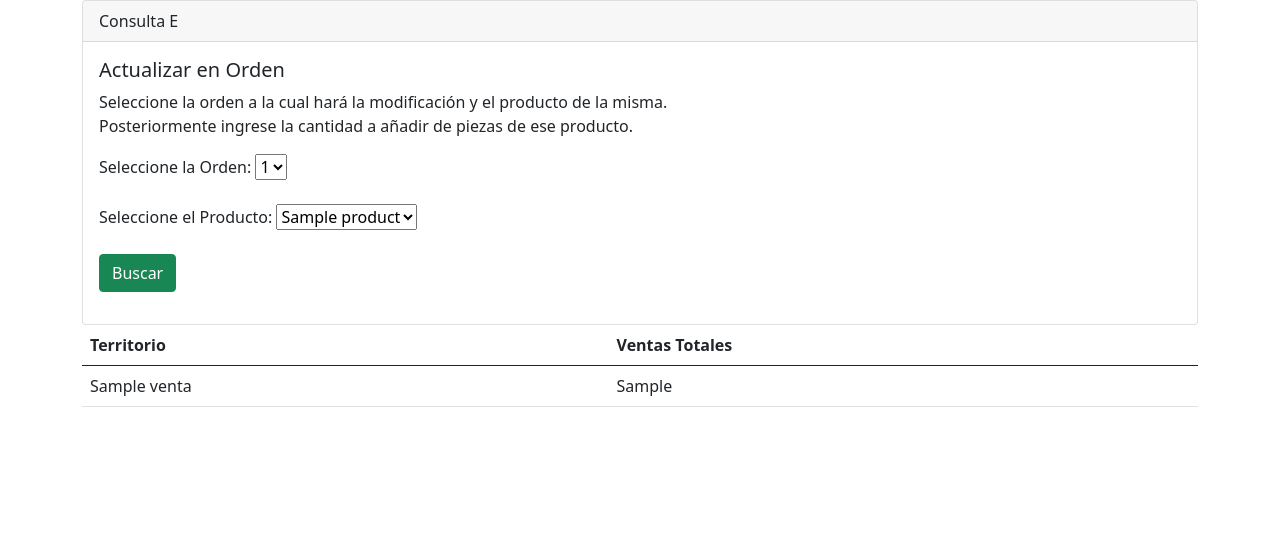
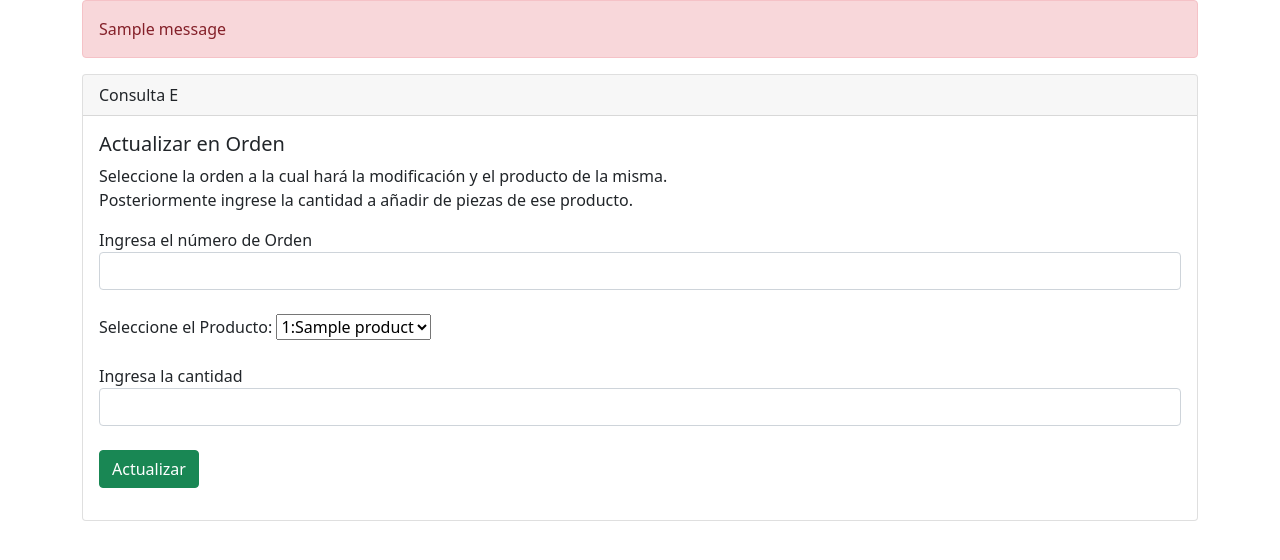
Before and after one commit to AdanNegrete/ConexionSQLPython, a Flask app: template templates/consulta_e.html in a window 1280 px wide. Shown: the part 56-616 px from the top of the page. Run offline with Flask 2, Linux system fonts and the light colour scheme; the template is opened without the code that fills it: most values are stand-ins (such as "Sample title", 1, 10 or a date in 2020); one stand-in notice (Sample message) is shown.

Commit message:
Updt : StoredProcedures and consulta_e files

```diff
--- a/Server.py
+++ b/Server.py
@@ -1,8 +1,9 @@
-from flask import Flask
+from flask import Flask, flash
 from routes.consultas import consultas
 
 Server = Flask(__name__)
 Server.register_blueprint(consultas)
+Server.secret_key="ScrtKy"
 
 if(__name__ == "__main__"):
     Server.run(debug=True)
--- a/routes/consultas.py
+++ b/routes/consultas.py
@@ -24,6 +24,19 @@ def complete_SelCat():
         categories.append({"id": row[0], "name": row[1]})
     conn.close()
     return categories
+
+def complete_SelProd():
+    global instancias
+    global inst
+    products = []
+    conn = connection(inst)
+    cursor = conn.cursor()
+    cursor.execute("EXEC dbo.usp_ProductList ?",instancias.get('production'))
+    print(cursor)
+    for row in cursor.fetchall():
+        products.append({"id": row[0], "name": row[1]})
+    conn.close()
+    return products
 
 @consultas.route("/") #For default route
 def Index():
@@ -93,4 +106,36 @@ def consulta_b():
 # Consulta E
 @consultas.route("/consulta_e")
 def consulta_e():
-    return "Consulta B"
+    products = complete_SelProd()
+    return render_template('consulta_e.html', products = products)
+
+@consultas.route("/conse", methods=['POST'])
+def conse():
+    global inst
+    global instancias
+    if request.method == 'POST':
+        products = complete_SelProd()
+        opt_ord=request.form['Orden']
+        opt_pro=request.form['Producto']
+        opt_can=request.form['Cantidad']
+        respuesta = []
+        if not(opt_can != '' and opt_ord != ''):
+            flash('Formulario incompleto')
+            return redirect(url_for('consultas.consulta_e'))
+        conn = connection(inst)
+        cursor = conn.cursor()
+        cursor.execute("EXEC dbo.usp_ConsEUpdtSales ?,?,?,?,?",opt_can,opt_ord,opt_pro,instancias.get('sales'),instancias.get('production'))
+        for row in cursor.fetchall():
+            respuesta.append({"res": row[0]})
+        conn.close()
+        if respuesta == 'Success':
+            flash('Valor Actualizado Correctamente.')
+            return redirect(url_for('consultas.consulta_e'))
+        elif respuesta == 'NoProducts':
+            flash('No hay Suficientes Productos en Existencia.')
+            return redirect(url_for('consultas.consulta_e'))
+        elif respuesta == 'NoOrder':
+            flash('El Producto No se Encuentra en la Orden.')
+            return redirect(url_for('consultas.consulta_e'))
+
+        return render_template('consulta_a.html', products = products)
--- a/templates/consulta_e.html
+++ b/templates/consulta_e.html
@@ -1,5 +1,16 @@
 {% include 'header.html' %}
-<form id="formulario" method="post" action="/consatrr">
+
+{% with messages= get_flashed_messages() %}
+{% if messages %}
+    <div class="alert alert-danger" role="alert">
+        {% for message in messages %}
+            {{message}}
+        {% endfor %}
+    </div>
+{% endif %}
+{% endwith %}
+
+<form id="formulario" method="post" action="/conse">
 
     <div class="card">
         <div class="card-header">
@@ -12,26 +23,27 @@
                 <br>Posteriormente ingrese la cantidad a añadir de piezas de ese producto.
                 <br/>
                 <div class="form-group">
-                    <label for="Orden">Seleccione la Orden: </label>
-                    <select id="Orden" name="Orden">
-                        {% for order in orders %}
-                            <option  value={{order.id}}>{{order.id}}</option>
-                        {% endfor %}
-                    </select>
+                    <label for="Orden">Ingresa el número de Orden </label>
+                    <input id="Orden" class="form-control" type="text" name="Orden">
                 </div>
                 <br/>
                 <div class="form-group">
                     <label for="Producto">Seleccione el Producto: </label>
                     <select id="Producto" name="Producto">
                         {% for product in products %}
-                            <option  value={{product.id}}>{{product.name}}</option>
+                            <option  value={{product.id}}>{{product.id}}:{{product.name}}</option>
                         {% endfor %}
                     </select>
                 </div>
                 <br>
                 <div class="form-group">
+                    <label for="Cantidad">Ingresa la cantidad</label>
+                    <input id="Cantidad" class="form-control" type="text" name="Cantidad">
+                </div>
+                <br>
+                <div class="form-group">
                     <button type="submit" class="btn btn-success" id="btn-cons">
-                        Buscar
+                        Actualizar
                     </button>
                 </div>
 
@@ -40,23 +52,4 @@
     </div>
 
 </form>
-<script></script>
-<div id="tabla_a">
-    <table class="table">
-        <thead>
-            <tr>
-            <th scope="col">Territorio</th>
-            <th scope="col">Ventas Totales</th>
-            </tr>
-        </thead>
-        <tbody>
-            {% for venta in ventas %}
-                <tr>
-                    <td>{{ venta.TerrName }}</th>
-                    <td>{{ venta.VentasTotales }}</td>
-                </tr>
-            {% endfor %}
-        </tbody>
-    </table>
-</div>
 {% include 'footer.html' %}
--- a/templates/header.html
+++ b/templates/header.html
@@ -30,7 +30,7 @@
                         <a class="nav-link" href="#">Consulta d</a>
                     </li>
                     <li class="nav-item active">
-                        <a class="nav-link" href="#">Consulta e</a>
+                        <a class="nav-link" href="{{url_for('consultas.consulta_e')}}">Consulta e</a>
                     </li>
                     <li class="nav-item active">
                         <a class="nav-link" href="#">Consulta f</a>
```
Also changed, not shown: Sql/StoredProcedures.sql (+6 -5 lines).
